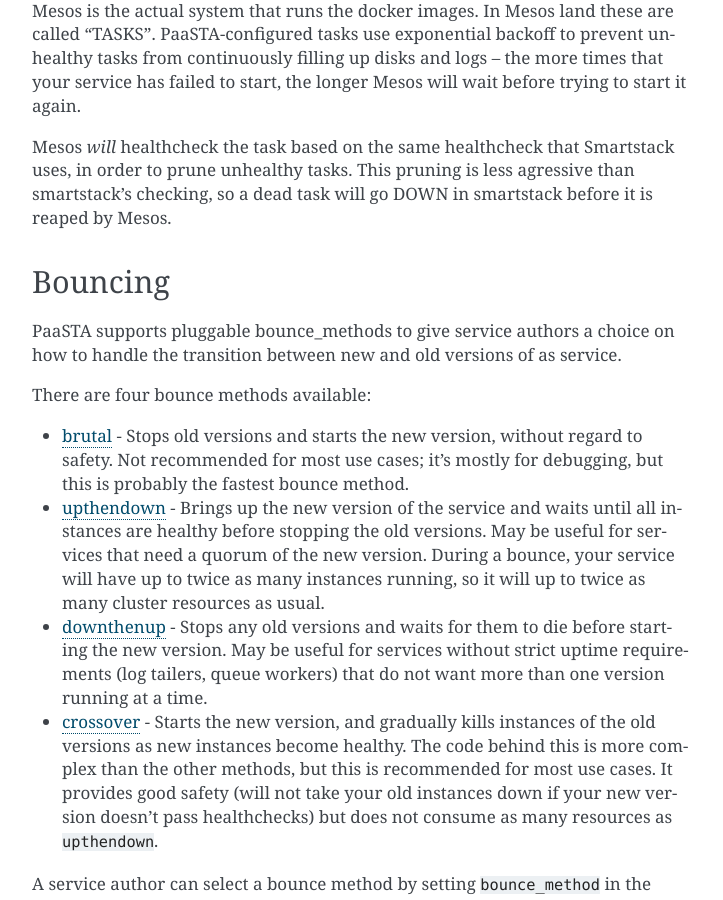
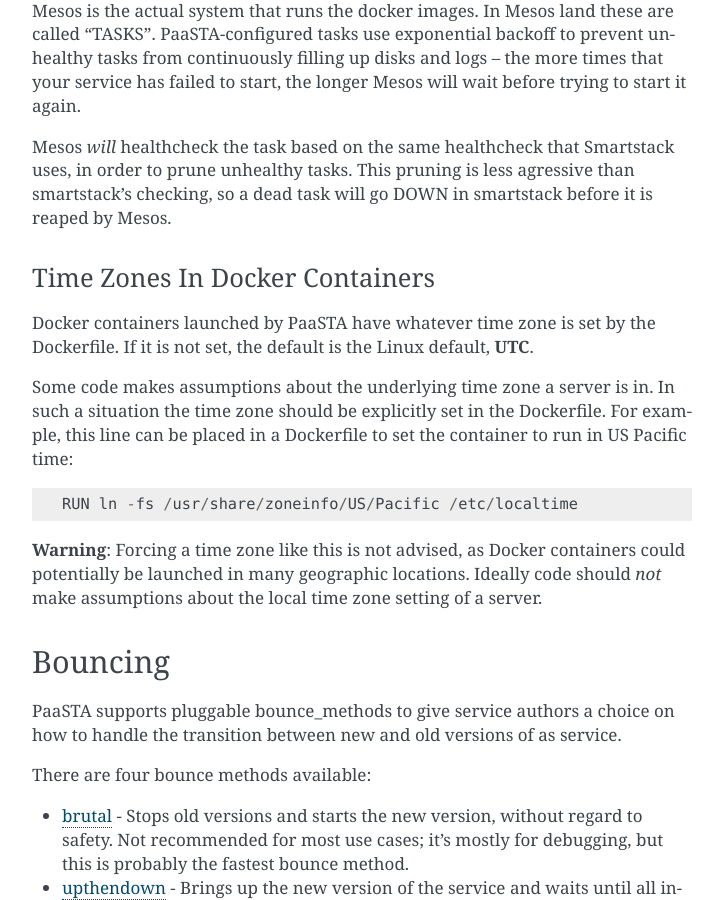
Before and after one commit to Yelp/paasta, a Sphinx documentation site: the page built from docs/source/workflow.rst, in a window 1280 px wide and 900 px high, scrolled down 2181 px. Shown: the whole window, without its empty margins (388-1111 px from the left). Built offline with Sphinx 7.4.7, drawn with Linux system fonts in a browser that asks for light colours; pages that are not in the unit, such as notebooks, are missing from menus; some of the changed text lies outside the part shown.

Commit message:
Add docs about how time zones work in docker containers. PAASTA-773

```diff
--- a/docs/source/workflow.rst
+++ b/docs/source/workflow.rst
@@ -40,8 +40,8 @@
 current cluster state, then issue comands to Marathon to put the cluster into
 the right state -- cluster X should be running version Y of service Z.
 
-How PaaSTA runs Docker images
------------------------------
+How PaaSTA Runs Docker Containers
+---------------------------------
 Marathon launches the Docker containers that comprise a PaaSTA service. The
 default configuration is managed by puppet in the `paasta_tools
 module
@@ -109,6 +109,22 @@
 smartstack's checking, so a dead task will go DOWN in smartstack before it is
 reaped by Mesos.
 
+Time Zones In Docker Containers
+^^^^^^^^^^^^^^^^^^^^^^^^^^^^^^^
+Docker containers launched by PaaSTA have whatever time zone is set by the
+Dockerfile. If it is not set, the default is the Linux default, **UTC**.
+
+Some code makes assumptions about the underlying time zone a server is in.
+In such a situation the time zone should be explicitly set in the Dockerfile.
+For example, this line can be placed in a Dockerfile to set the container
+to run in US Pacific time::
+
+  RUN ln -fs /usr/share/zoneinfo/US/Pacific /etc/localtime
+
+**Warning**: Forcing a time zone like this is not advised, as Docker containers
+could potentially be launched in many geographic locations. Ideally code
+should *not* make assumptions about the local time zone setting of a server.
+
 Bouncing
 --------
 PaaSTA supports pluggable bounce_methods to give service authors a choice
```
